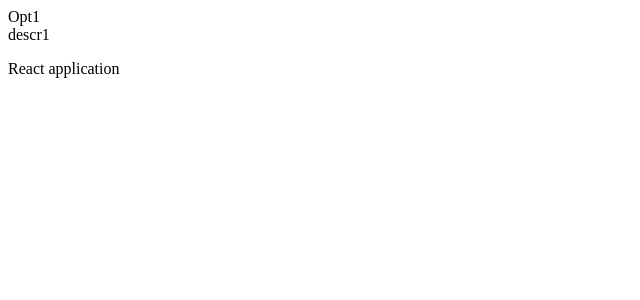
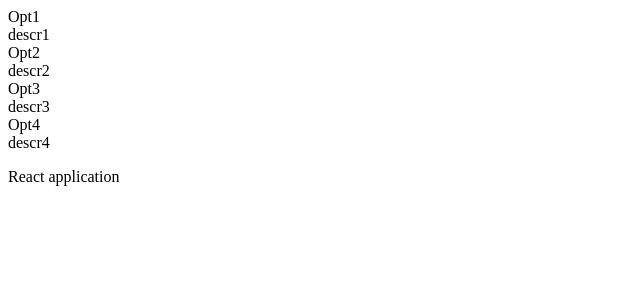
Before and after one commit to polon59/React-Front-end-for-JS-PDF-Invoices-Generator, a React (Create React App) app in the folder application/: page / in a window 1280 px wide. Shown: the top 300 px of the page, without its empty margins (0-640 px from the left). Built offline with nearby package versions, Linux system fonts and the light colour scheme.

Commit message:
Add new component - navOption and render it in 'navbar' component

```diff
--- a/application/src/App.js
+++ b/application/src/App.js
@@ -7,7 +7,7 @@
     return (
       <div className="App">
         <header className="App-header">
-          <Navbar title="Opt1" desc="descr1"/>
+          <Navbar/>
           <p>
             React application
           </p>
--- /dev/null
+++ b/application/src/navOption.js
@@ -0,0 +1,16 @@
+import React, { Component } from 'react';
+
+class NavOption extends Component{
+
+    render(){
+        const { title, desc } = this.props;
+        return(
+            <div>
+                <div>{title}</div>
+                <div>{desc}</div>
+            </div>
+        );
+    }
+}
+
+export default NavOption;
--- a/application/src/navbar.js
+++ b/application/src/navbar.js
@@ -1,11 +1,15 @@
 import React, { Component } from 'react';
+import NavOption from './navOption';
 
 class Navbar extends Component{
+
     render(){
         return(
             <div>
-                <div>{this.props.title}</div>
-                <div>{this.props.desc}</div>
+                <NavOption  title="Opt1" desc="descr1"/>
+                <NavOption  title="Opt2" desc="descr2"/>
+                <NavOption  title="Opt3" desc="descr3"/>
+                <NavOption  title="Opt4" desc="descr4"/>
             </div>
         );
     }
```
